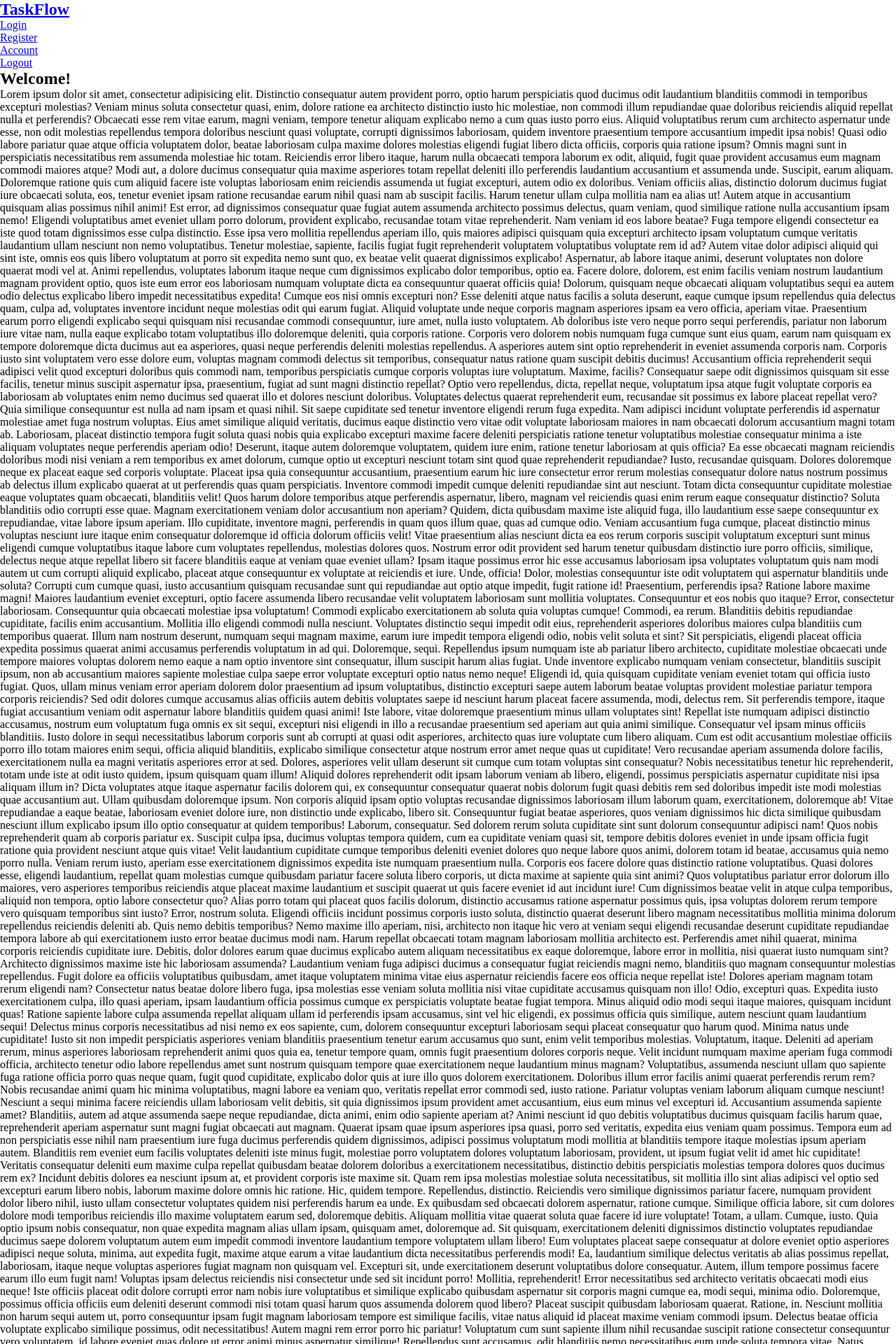
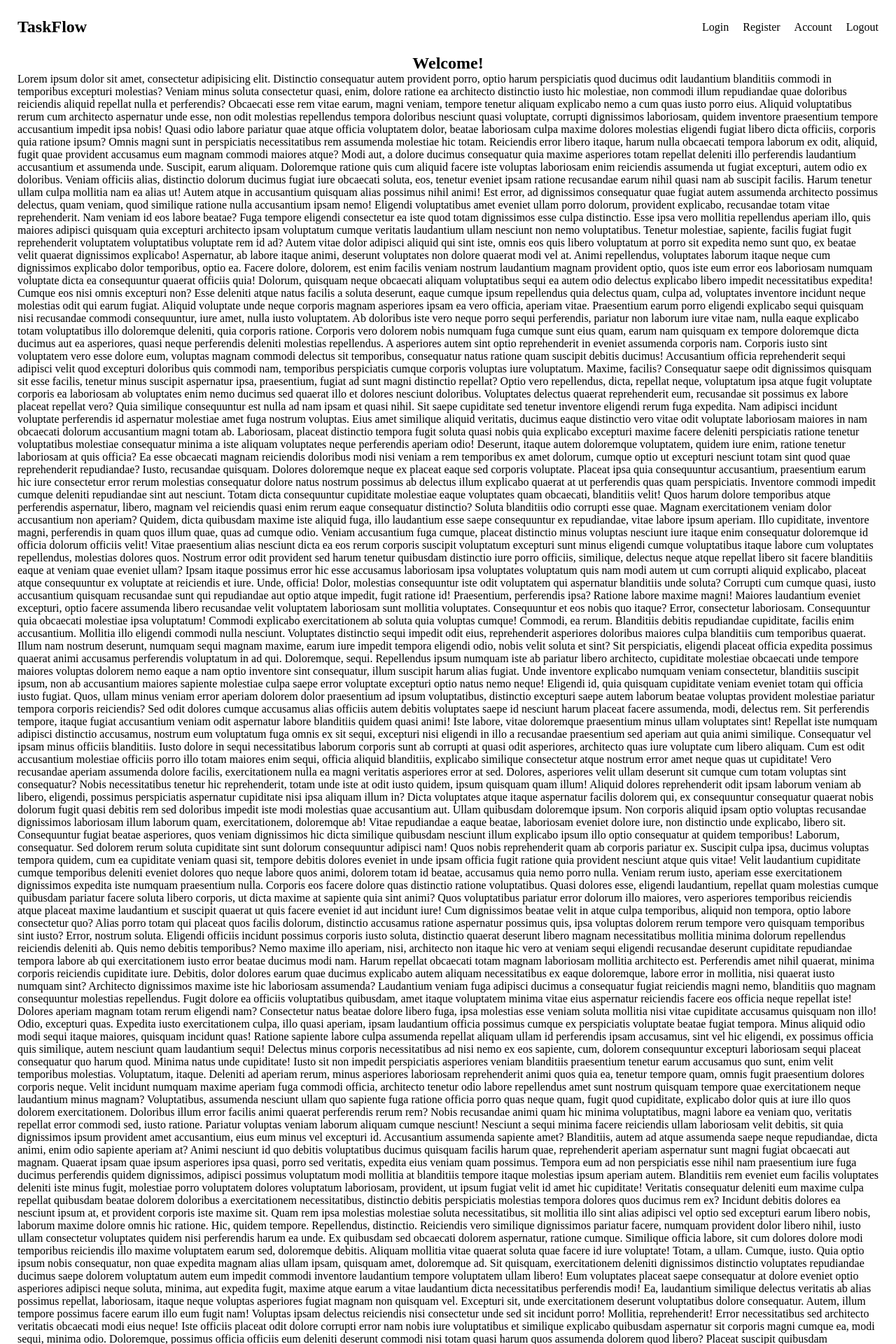
Before and after one commit to viniciuslemessouza/taskflow, a Flask app: page / in a window 1280 px wide. Shown: the top 1920 px of the page at 70% size. Run offline with Flask 3, Linux system fonts and the light colour scheme.

Commit message:
chore: create global css layout

```diff
--- a/app/static/css/global.css
+++ b/app/static/css/global.css
@@ -1,6 +1,11 @@
 *{
     margin: 0;
     padding: 0;
+    box-sizing: border-box;
+}
+
+:root{
+    --line-height: 25px;
 }
 
 html{
@@ -8,5 +13,63 @@
 }
 
 body{
+    width: 100%;
+    height: 100%;
+    display: flex;
     font-size: 1.6rem;
 }
+
+.content-wrapper{
+    width: 100%;
+    min-height: 100vh;
+    display: flex;
+    flex-direction: column;
+    padding: var(--line-height);
+}
+
+header{
+    display: flex;
+    padding-bottom: var(--line-height);
+}
+
+main{
+    height: 100%;
+    display: flex;
+}
+
+footer{
+    display: flex;
+    justify-content: center;
+    align-items: center;
+    padding-top: var(--line-height);
+}
+
+nav{
+    width: 100%;
+    display: flex;
+    justify-content: space-between;
+    align-items: center;
+}
+
+.nav-list{
+    display: flex;
+    gap: 2rem;
+}
+
+.nav-list-item{
+    list-style-type: none;
+}
+
+a{
+    color: black;
+    text-decoration: none;
+}
+
+.hero{
+    width: 100%;
+    height: 100%;
+    display: flex;
+    flex-direction: column;
+    justify-content: center;
+    align-items: center;
+}
```
